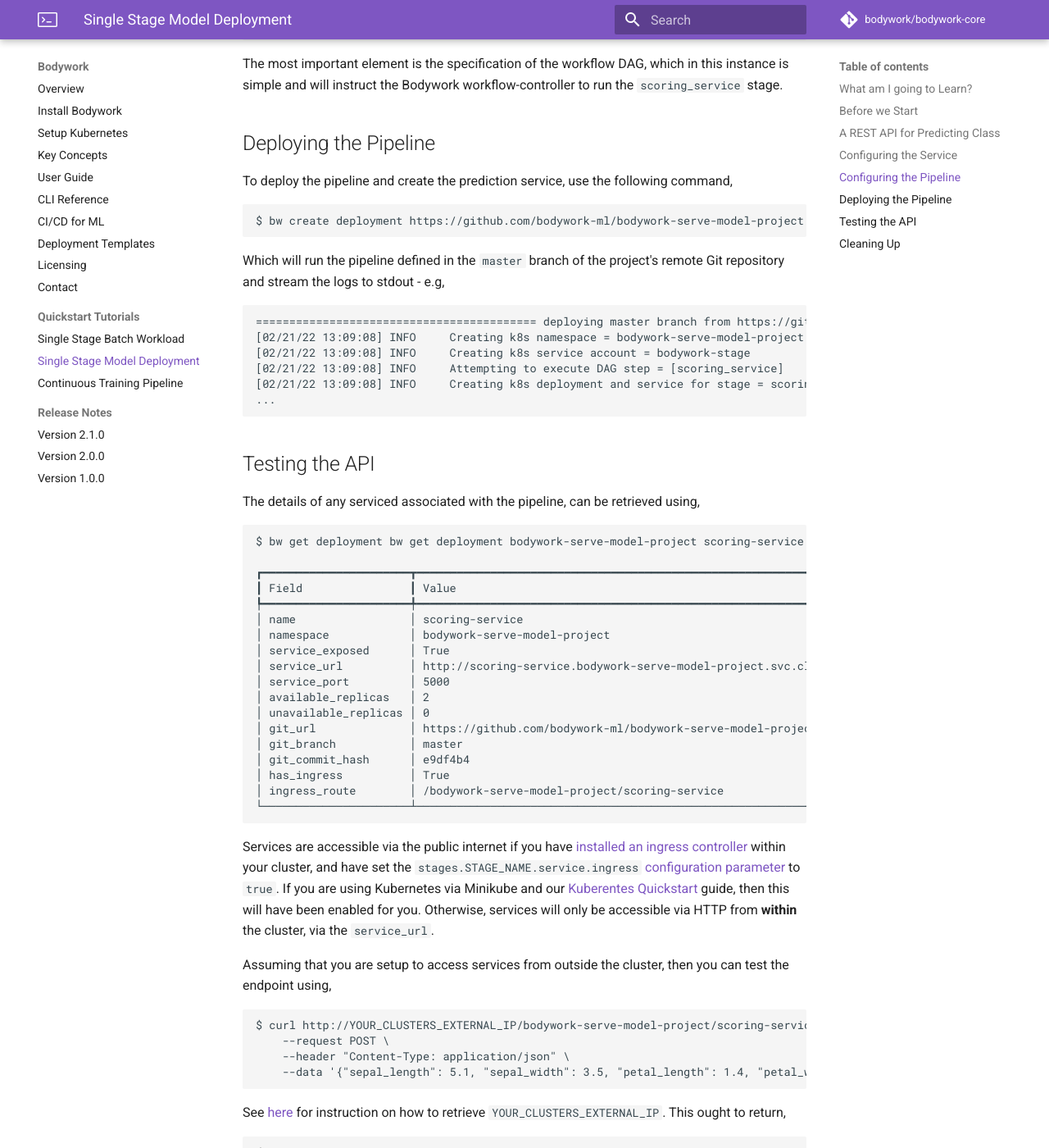
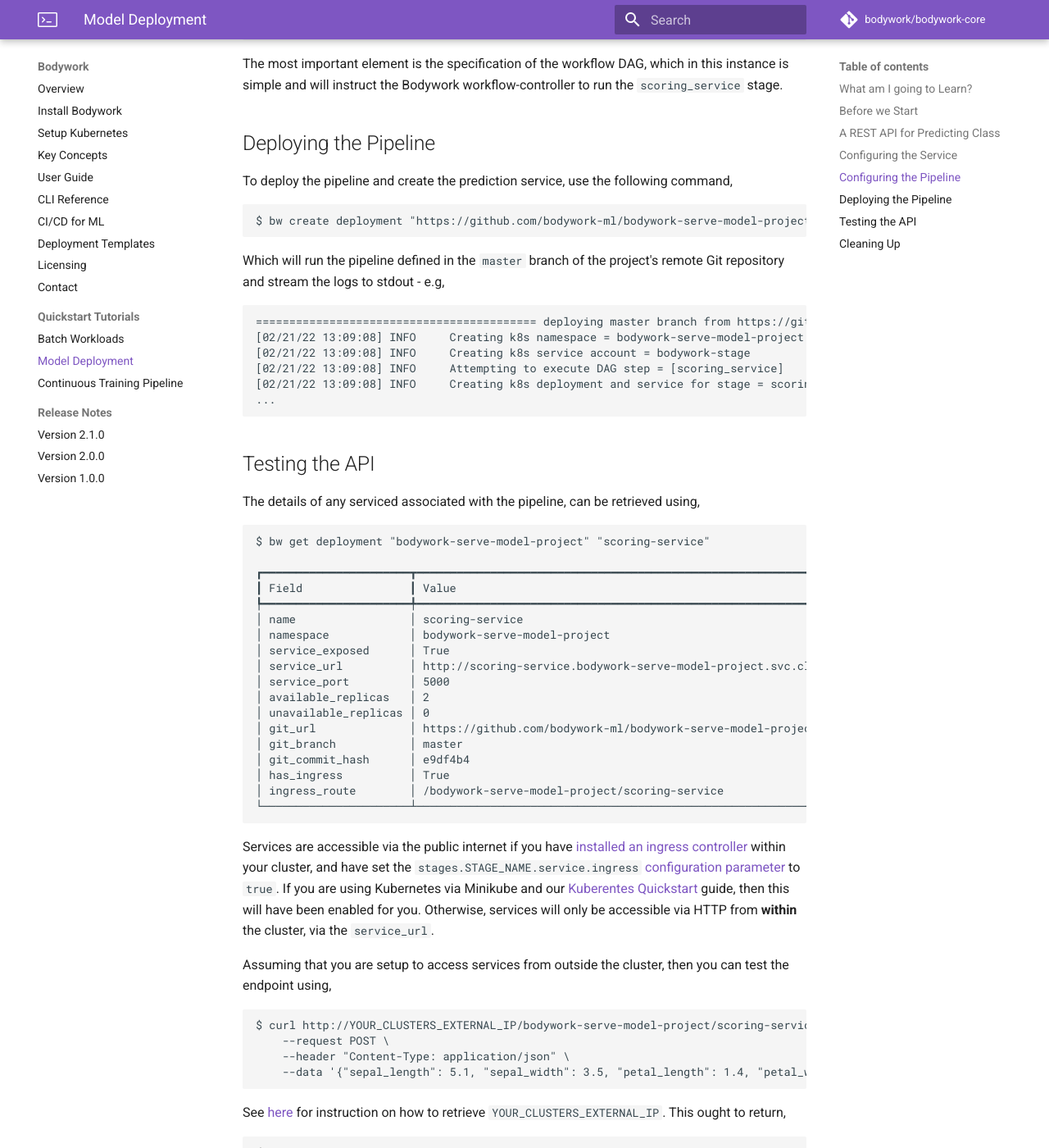
Before and after one commit to bodywork-ml/bodywork-docs, an MkDocs documentation site: the page built from docs/quickstart_serve_model.md, in a window 1280 px wide and 1400 px high, scrolled down 4419 px. Shown: the whole window at 82% size. Built offline with MkDocs 1.6.1 and Material for MkDocs 9.7.7, drawn with Linux system fonts in a browser that asks for light colours; comment, search, counter and statistics services are not loaded; some of the changed text lies outside the part shown.

Commit message:
More minor tweaks

````diff
--- a/docs/quickstart_batch_job.md
+++ b/docs/quickstart_batch_job.md
@@ -1,4 +1,4 @@
-# Single Stage Batch Workload
+# Batch Workloads
 
 ![deploy batch job](images/batch_job_qs.png)
 
@@ -9,7 +9,7 @@
 
 ## Before we Start
 
-This tutorial refers to files within a Bodywork template project hosted on GitHub - check it out [here](https://github.com/bodywork-ml/bodywork-batch-job-project). If you want to run the examples you will need to [install Bodywork](installation.md) on your machine and setup access to Kubernetes (see the [Kubernetes Quickstart](kubernetes.md#quickstart) for help  with this).
+This tutorial refers to files within a Bodywork template project hosted on GitHub - check it out [here](https://github.com/bodywork-ml/bodywork-batch-job-project). If you want to run the examples you will need to [install Bodywork](installation.md) on your machine and setup access to Kubernetes (see the [Kubernetes Quickstart](kubernetes.md#quickstart) for help with this).
 
 We **strongly** recommend that you find five minutes to read about the [key concepts](key_concepts.md) that Bodywork is built upon, before beginning to work-through the examples below.
 
@@ -158,7 +158,7 @@ The most important element is the specification of the workflow DAG, which in th
 To deploy the pipeline, use the following command,
 
 ```text
-$ bw create deployment https://github.com/bodywork-ml/bodywork-batch-job-project master
+$ bw create deployment "https://github.com/bodywork-ml/bodywork-batch-job-project" "master"
 ```
 
 Which will run the pipeline defined in the `master` branch of the project's remote Git repository and stream the logs to stdout - e.g,
@@ -179,10 +179,10 @@ You can also keep track of the pipeline's progress by using the Kubernetes dashb
 If you're happy with the results of this test deployment, you can then schedule the pipeline to run on the cluster, on a schedule. For example, to setup the the workflow to run every hour, use the following command,
 
 ```text
-$ bw create cronjob https://github.com/bodywork-ml/bodywork-batch-job-project master \
-    --name=hourly \
-    --schedule="0 * * * *" \
-    --retries=2
+$ bw create cronjob "https://github.com/bodywork-ml/bodywork-batch-job-project" "master" \
+    --name "hourly" \
+    --schedule "0 * * * *" \
+    --retries 2
 ```
 
 Each scheduled pipeline execution will attempt to run the batch inference job, as defined by the state of this repository's `master` branch at the time of execution.
@@ -190,7 +190,7 @@ Each scheduled pipeline execution will attempt to run the batch inference job, a
 To get the execution history for this cronjob use,
 
 ```text
-$ bw get cronjob hourly --history
+$ bw get cronjob "hourly" --history
 ```
 
 Which should return output along the lines of,
@@ -211,5 +211,5 @@ Which should return output along the lines of,
 Then to stream the logs from any given cronjob run (e.g. to debug and/or monitor for errors), use,
 
 ```text
-$ bw get cronjobs hourly --logs hourly-1645446900
+$ bw get cronjobs hourly --logs "hourly-1645446900"
 ```
--- a/docs/quickstart_serve_model.md
+++ b/docs/quickstart_serve_model.md
@@ -9,7 +9,7 @@
 
 ## Before we Start
 
-This tutorial refers to files within a Bodywork template project hosted on GitHub - check it out [here](https://github.com/bodywork-ml/bodywork-serve-model-project). If you want to run the examples you will need to [install Bodywork](installation.md) on your machine and setup access to Kubernetes (see the [Kubernetes Quickstart](index.md#prerequisites) for help  with this).
+This tutorial refers to files within a Bodywork template project hosted on GitHub - check it out [here](https://github.com/bodywork-ml/bodywork-serve-model-project). If you want to run the examples you will need to [install Bodywork](installation.md) on your machine and setup access to Kubernetes (see the [Kubernetes Quickstart](index.md#prerequisites) for help with this).
 
 We **strongly** recommend that you find five minutes to read about the [key concepts](key_concepts.md) that Bodywork is built upon, before beginning to work-through the examples below.
 
@@ -171,7 +171,7 @@ The most important element is the specification of the workflow DAG, which in th
 To deploy the pipeline and create the prediction service, use the following command,
 
 ```text
-$ bw create deployment https://github.com/bodywork-ml/bodywork-serve-model-project master
+$ bw create deployment "https://github.com/bodywork-ml/bodywork-serve-model-project" "master"
 ```
 
 Which will run the pipeline defined in the `master` branch of the project's remote Git repository and stream the logs to stdout - e.g,
@@ -190,7 +190,7 @@ Which will run the pipeline defined in the `master` branch of the project's remo
 The details of any serviced associated with the pipeline, can be retrieved using,
 
 ```text
-$ bw get deployment bw get deployment bodywork-serve-model-project scoring-service
+$ bw get deployment "bodywork-serve-model-project" "scoring-service"
 
 ┏━━━━━━━━━━━━━━━━━━━━━━┳━━━━━━━━━━━━━━━━━━━━━━━━━━━━━━━━━━━━━━━━━━━━━━━━━━━━━━━━━━━━━━━━━━━━━━━┓
 ┃ Field                ┃ Value                                                                 ┃
@@ -238,5 +238,5 @@ According to how the payload has been defined in the `scoring-service/serve.py`
 To tear-down the prediction service created by the pipeline you can use,
 
 ```text
-$ bw delete deployment bodywork-serve-model-project
+$ bw delete deployment "bodywork-serve-model-project"
 ```
--- a/mkdocs.yml
+++ b/mkdocs.yml
@@ -15,8 +15,8 @@ nav:
   - Licensing: licensing.md
   - Contact: contact.md
   - Quickstart Tutorials:
-    - Single Stage Batch Workload: quickstart_batch_job.md
-    - Single Stage Model Deployment: quickstart_serve_model.md
+    - Batch Workloads: quickstart_batch_job.md
+    - Model Deployment: quickstart_serve_model.md
     - Continuous Training Pipeline: quickstart_ml_pipeline.md
   - Release Notes:
     - Version 2.1.0: release_notes/v2.1.0.md
````
Also changed, not shown: docs/quickstart_ml_pipeline.md (+8 -8 lines), docs/user_guide.md (+3 -3 lines).
